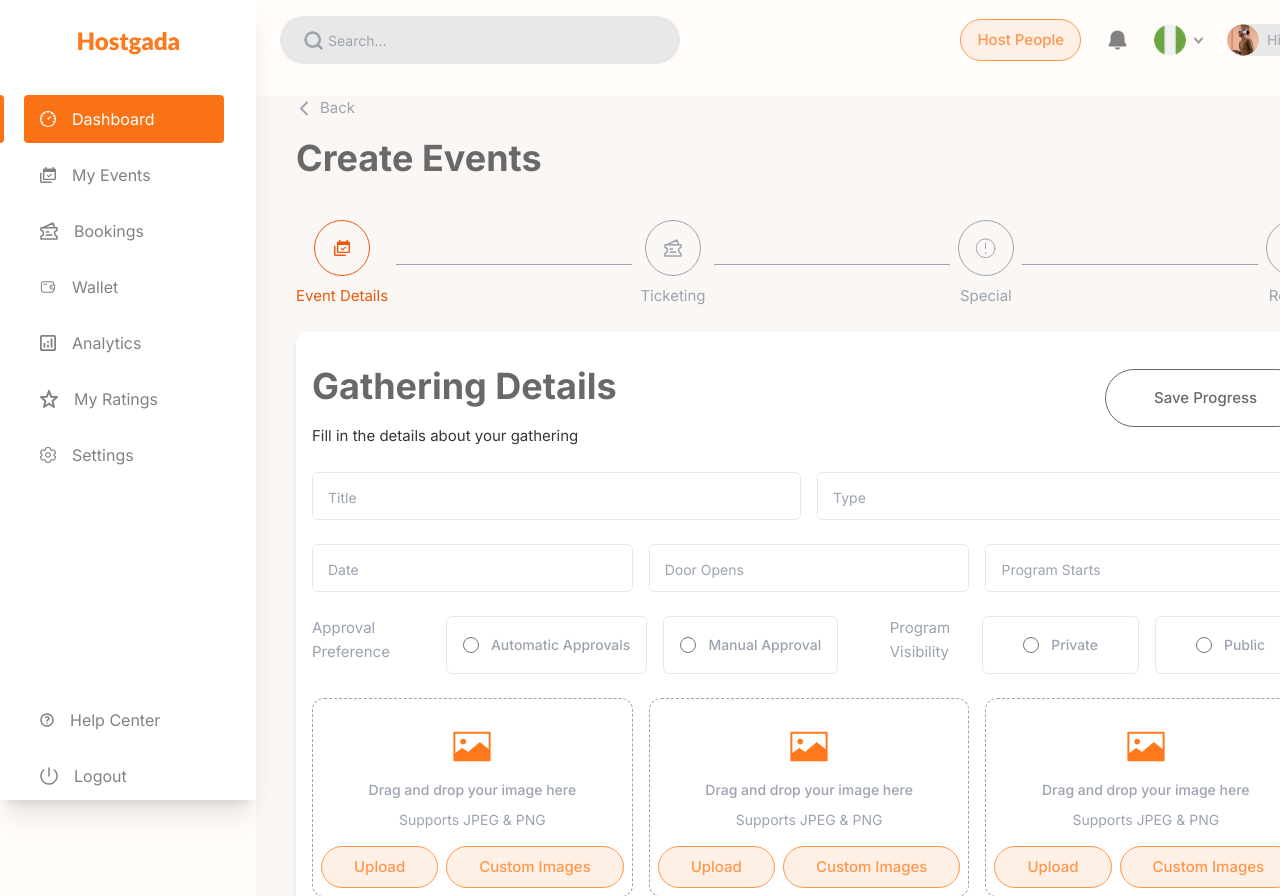
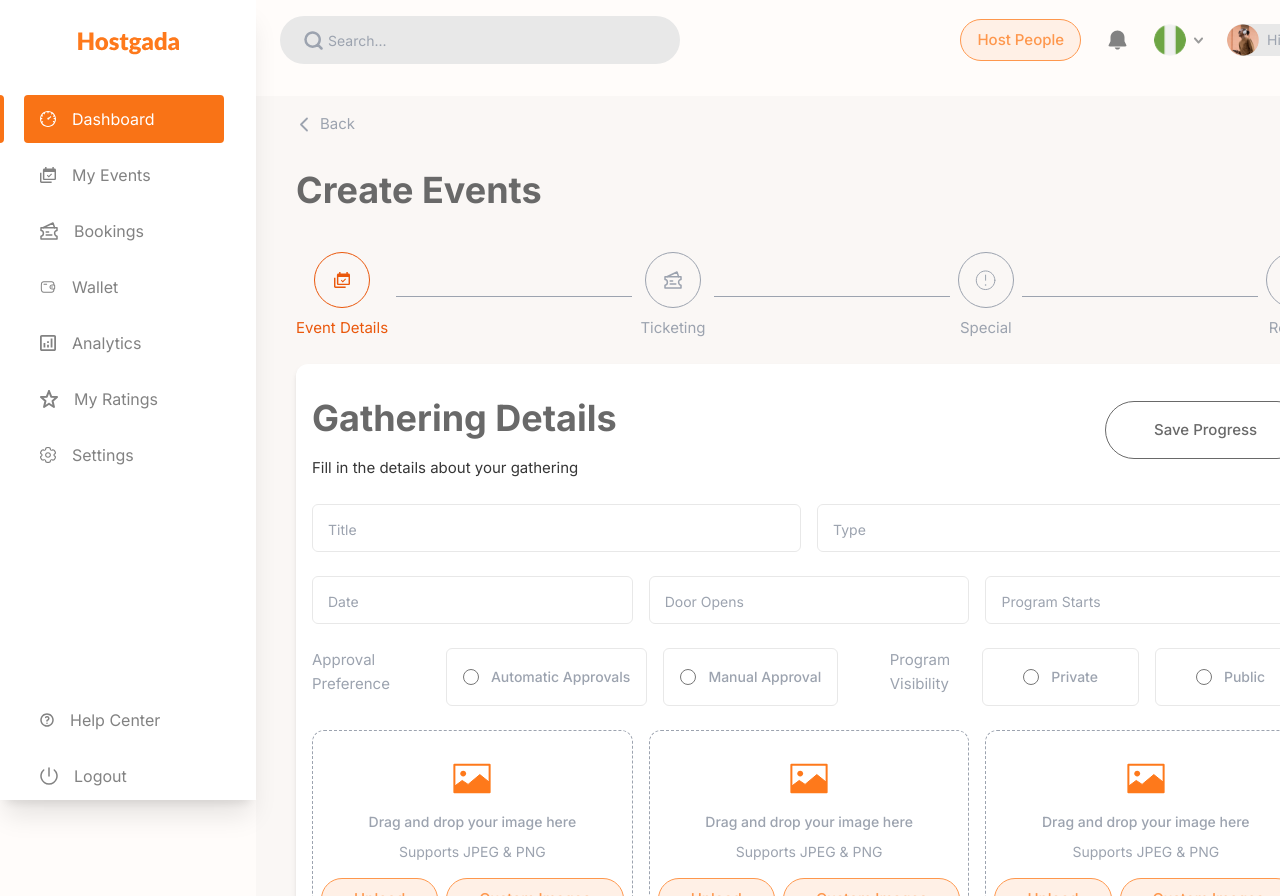
Before and after one commit to BalogunVictor/hostgada-frontend-app, a Next.js app: page /dashboard/host/events in a window 1280 px wide. Built offline with nearby package versions, Linux system fonts and the light colour scheme.

Commit message:
event dashboard

```diff
--- a/src/app/dashboard/host/events/page.tsx
+++ b/src/app/dashboard/host/events/page.tsx
@@ -101,7 +101,7 @@ function Events() {
   return (
     <Motion>
       <Wrapper dashboard>
-        <div className="flex items-center text-gray-400 gap-2">
+        <div className="flex items-center text-gray-400 gap-2 py-4">
           <ChevronLeftIcon />
           <BodyText>Back</BodyText>
         </div>
```
